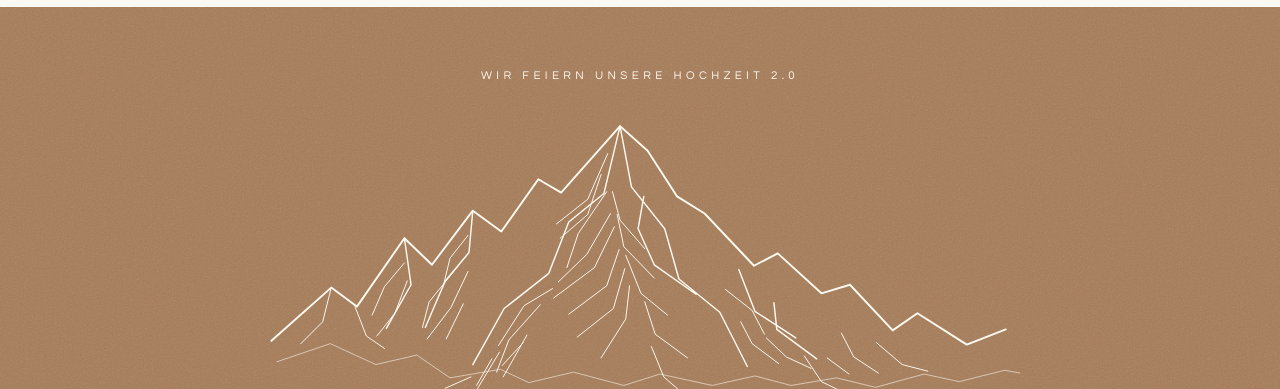
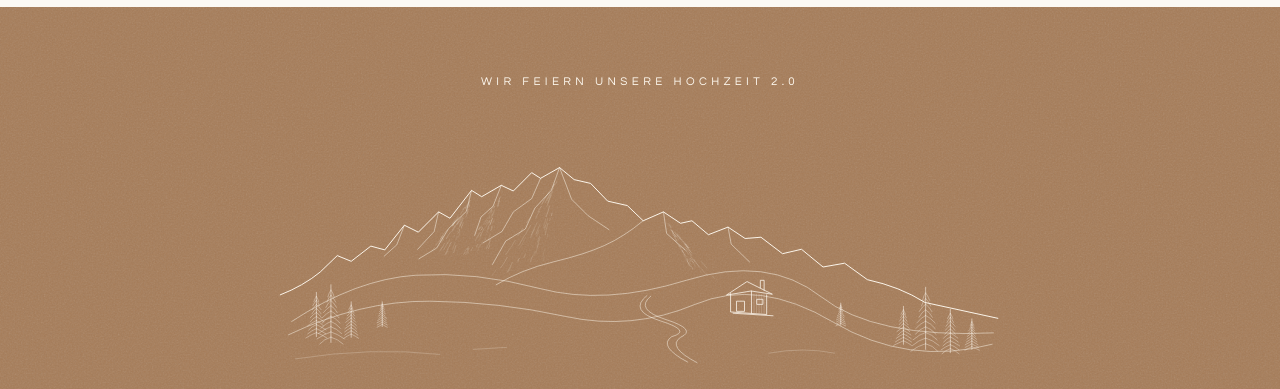
Before and after one commit to paulzierep/Natalie-und-Paul-Hochzeit-2-0-2027, a plain HTML site: page index.html in a window 1280 px wide. Shown: the part 68-457 px from the top of the page. Drawn offline with Linux system fonts and the light colour scheme.

Commit message:
Alpenpanorama C mit Hütte und Tannen übernehmen

```diff
--- a/index.html
+++ b/index.html
@@ -24,17 +24,12 @@
     <section class="hero" id="start" aria-labelledby="titel">
       <div class="hero-text">
         <p class="eyebrow">Wir feiern unsere Hochzeit 2.0</p>
-        <svg class="gipfel" viewBox="0 0 800 300" fill="none" aria-hidden="true">
+        <svg width="0" height="0" aria-hidden="true" style="position:absolute;pointer-events:none">
           <defs>
             <filter id="papierstruktur"><feTurbulence type="fractalNoise" baseFrequency=".65" numOctaves="3" stitchTiles="stitch"/><feColorMatrix type="saturate" values="0"/></filter>
           </defs>
-          <g stroke="currentColor" stroke-linecap="round" stroke-linejoin="round">
-            <path stroke-width="2" d="m12 244 63-56 27 20 50-72 29 28 43-57 30 22 39-55 24 14 62-70 29 26 31 48 29 18 52 55 25-13 46 42 30-9 45 48 26-18 52 33 41-16"/>
-            <path stroke-width="1.5" d="m379 18-17 71-37 30-21 54-47 37-33 59m155-251 12 64 35 44 15 53 43 35 29 57M224 107l-4 44-25 30-21 49m-22-94 7 49-26 46m371-62 17 44 43 28m-23-37 3 28 42 31m-182-171-6 34 17 38 44 31"/>
-            <path d="m366 47-21 48-33 26m47-52-14 42-29 25m49-49-30 44-12 36m46-57-25 43-30 29m59-58-21 43-43 32m69-51-13 38-40 30m59-48-12 42-38 30m55-54-4 35-26 41m-51-73-30 18-27 42m44-43-33 37-13 34m32-39-25 44m-4-26-27 45m146-214 8 30 26 30m-29-36 7 34 32 33m-30-24 16 40 28 23m-24-14 11 34 34 25m-38-12 13 32 37 32m-42-14 20 36 30 19M219 133l-19 24-7 29m15-20-30 37-7 27m48-59-18 38-25 33m38-37-18 37m-44-80-21 25-13 30m37-36-13 34-19 24m367-49 28 22 13 25m-25-13 12 23 28 21m-13-27 21 20 26 12m-7-13 18 27 29 14m-32-4 23 24M75 188l-9 36-23 23m57-39 12 31 19 13m481-16 13 25 26 17m-2-32 27 23 27 7m-426-30-22 24m-11-7-16 28m369-29 23 17m-398 3-27 12"/>
-            <path opacity=".6" d="m18 266 56-19 48 22 43-10 35 24 53-9 30 14 47-11 53 14 38-12 55 12 45-10 38 10 48-8 41 10 51-14 37 8 48-12 44 8"/>
-          </g>
         </svg>
+        <img class="gipfel" src="assets/alpenpanorama.svg" width="1200" height="420" alt="Gezeichnetes Alpenpanorama mit Tannen, Wanderweg und kleiner Almhütte">
         <h1 id="titel">Natalie <span>&amp;</span> Paul</h1>
         <p class="hero-subtitle">Mit euch. In den Bergen. Unvergesslich.</p>
         <div class="datum"><time datetime="2027-06-12">12. 06. 2027</time> <span>♥</span> Pfarrers Älpele</div>
```
Also changed, not shown: assets/alpenpanorama.svg (added), 1 other file.
